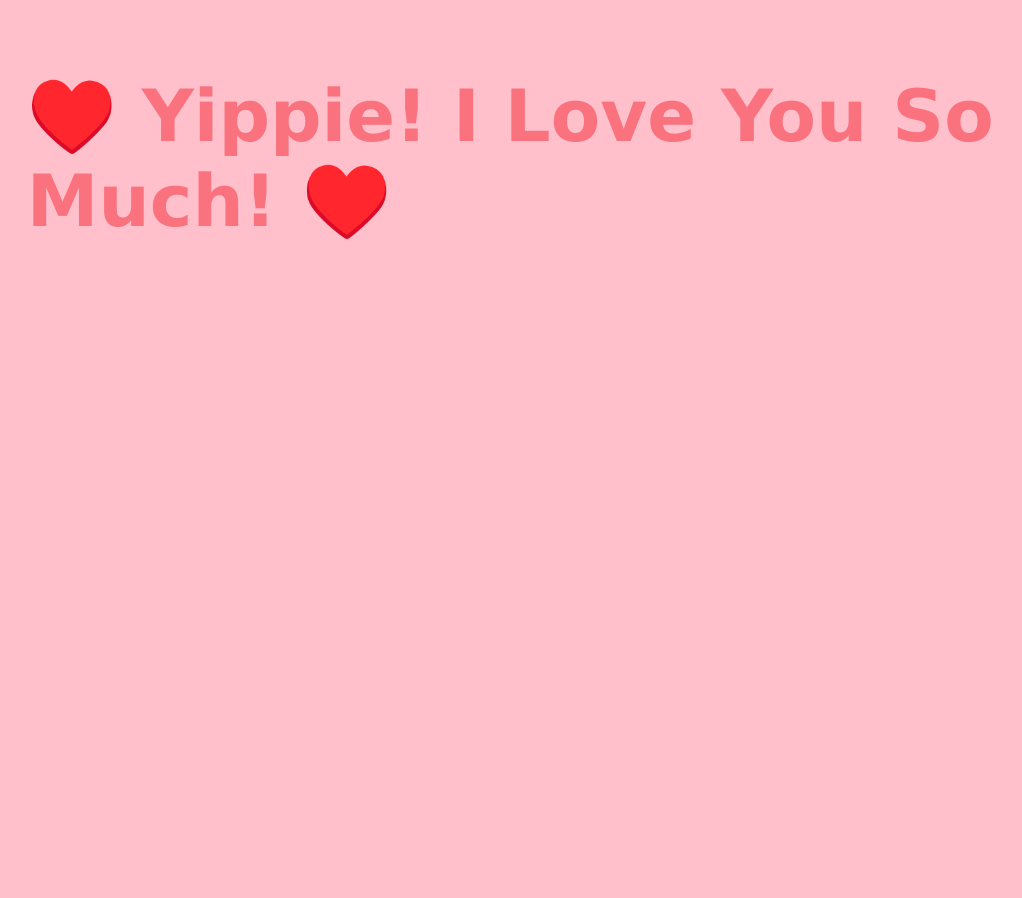
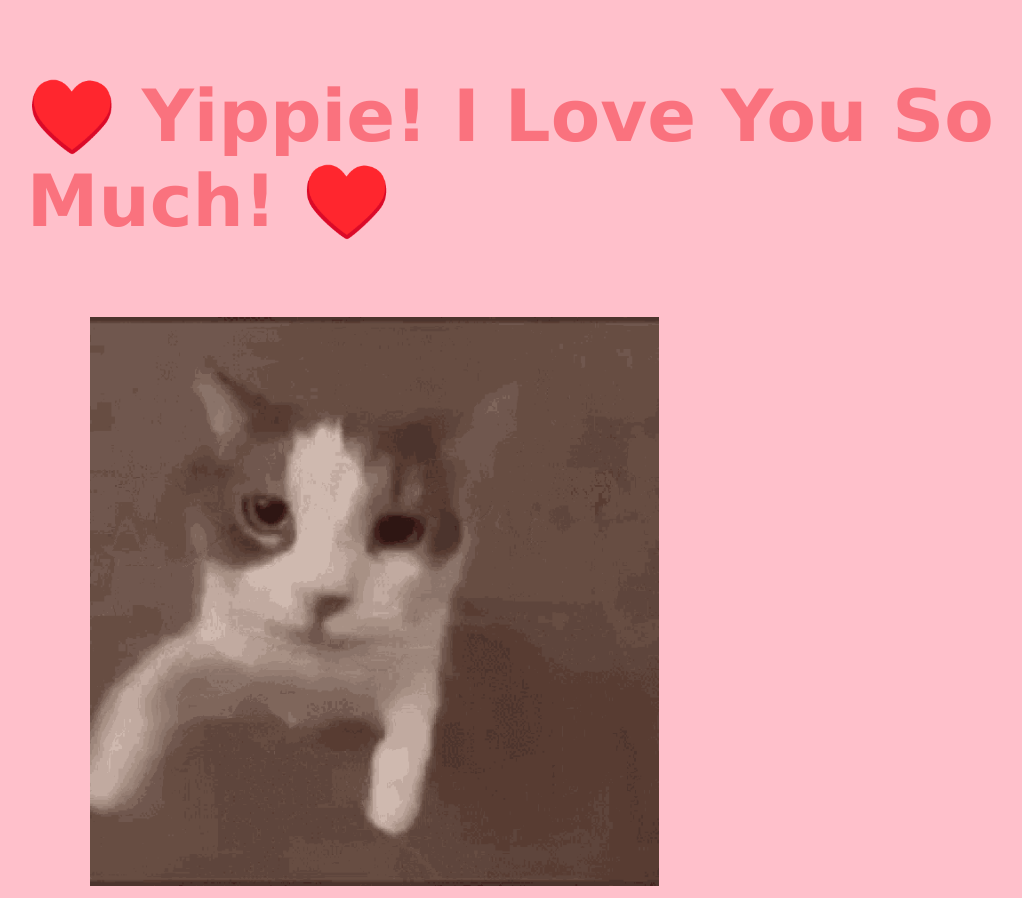
Before and after one commit to Kr1st1anV/MathProject, a plain HTML site: page yay.html in a window 1280 px wide. Shown: the whole page, without its empty margins (234-1256 px from the left). Before the commit the page ends 800 px from the top, so only its background shows below. Drawn offline with Linux system fonts and the light colour scheme; the site is published under a folder, as on GitHub Pages, so addresses that start at the root find nothing.

Commit message:
Update yay.html

```diff
--- a/yay.html
+++ b/yay.html
@@ -29,6 +29,6 @@
     <!--Message-->
     <h1 id="question">♥️ Yippie! I Love You So Much! ♥️</h1>
     <!--Image-->
-    <img id="gif"src="/cat.gif" alt="" srcset="">
+    <img id="gif"src="cat.gif" alt="" srcset="">
 </body>
 </html>
```
